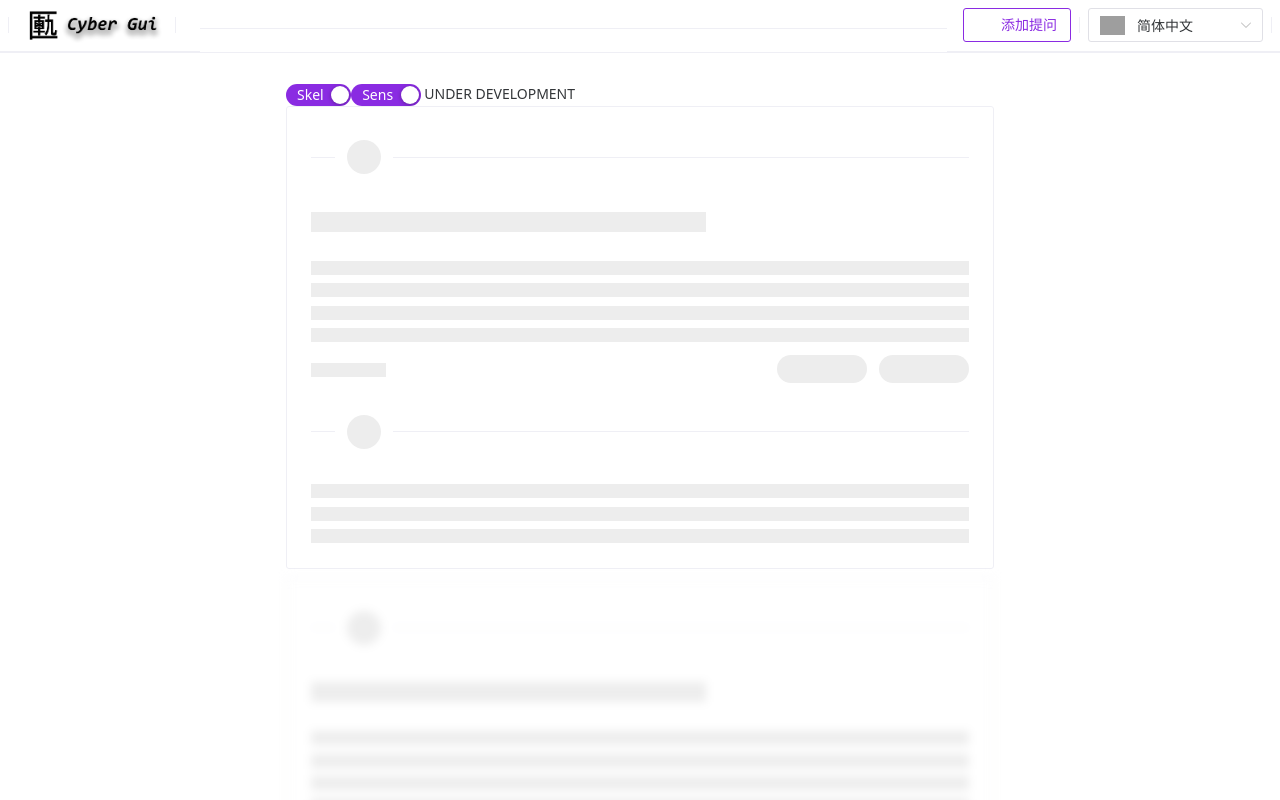
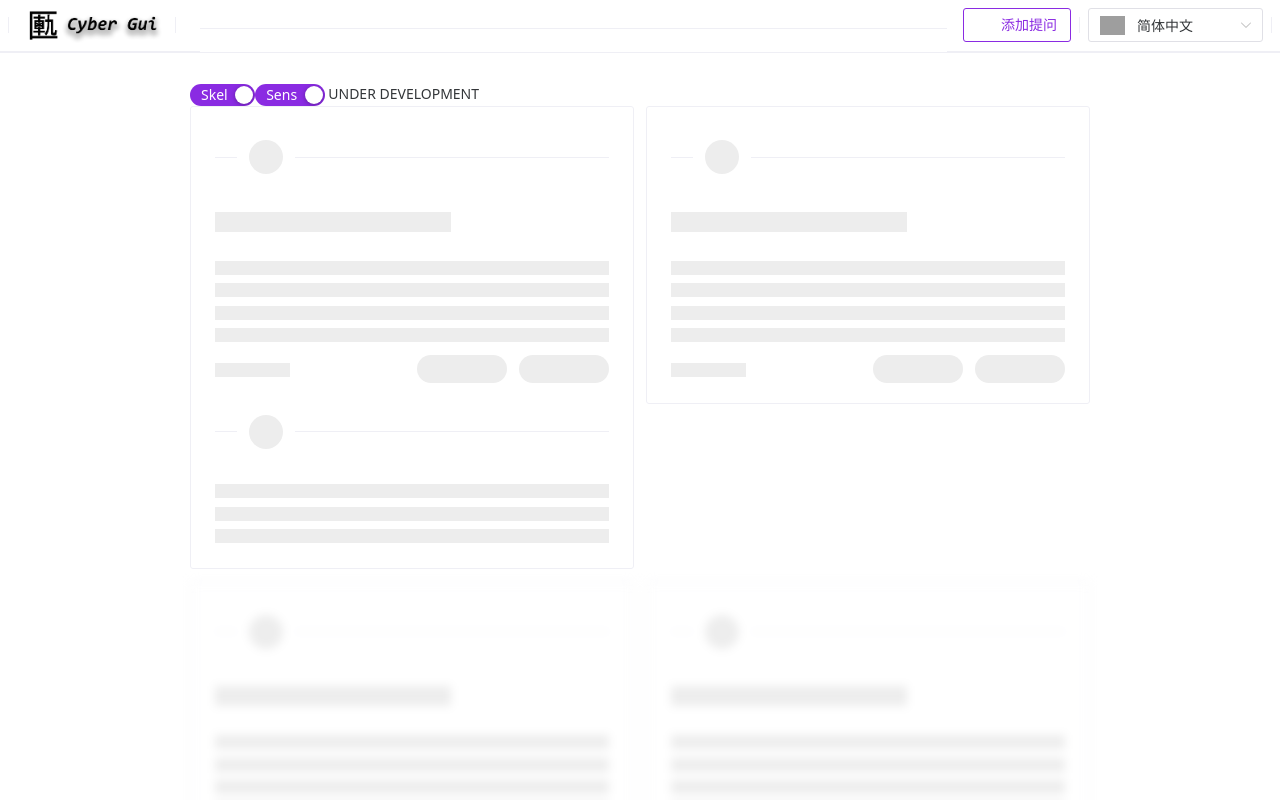
Before and after one commit to anzai249/CyberGui, a Vue app: page / in a window 1280 px wide. Built offline with nearby package versions, Linux system fonts and the light colour scheme; grey boxes are pictures that could not be loaded; some icons are missing.

Commit message:
dynamic rols

```diff
--- a/src/pages/index.vue
+++ b/src/pages/index.vue
@@ -1,6 +1,6 @@
 <template>
   <n-layout>
-    <n-layout-content content-style="padding: 30px; width: 60%;" style="justify-content: center; display: flex;">
+    <n-layout-content content-style="padding: 30px; width: 75%;" style="justify-content: center; display: flex;">
       <n-switch v-model:value="loading">
         <template #checked>
           Skel
@@ -18,19 +18,52 @@
         </template>
       </n-switch>
       UNDER DEVELOPMENT
-      <n-space vertical>
+      <n-grid cols="s:1 m:2 l:2 xl:3 xxl:3" responsive="screen" x-gap="12" y-gap="12">
+        <n-grid-item>
           <AnsweredCard title="石室诗士施氏"
             msg="石室诗士施氏，嗜狮，誓食十狮。适施氏时时适市视狮。十时，适十狮适市。是时，适施氏适市。氏视是十狮，恃矢势，使是十狮逝世。氏拾是十狮尸，适石室。石室湿，氏使侍拭石室。石室拭，氏始试食是十狮尸。食时，始识是十狮尸，实十石狮尸。试释是事。"
             :likes="666" :dislikes="994" time="2023-01-29" :loading="loading" :sensitive="false"
             answer="季姬寂，集鸡，鸡即棘鸡。棘鸡饥叽，季姬及箕稷济鸡。鸡既济，跻姬笈，季姬忌，急咭鸡，鸡急，继圾几，季姬急，即籍箕击鸡，箕疾击几伎，伎即齑，鸡叽集几基，季姬急极屐击鸡，鸡既殛，季姬激，即记《季姬击鸡记》。" />
+        </n-grid-item>
+        <n-grid-item>
           <UnansweredCard title="石室诗士施氏"
             msg="石室诗士施氏，嗜狮，誓食十狮。适施氏时时适市视狮。十时，适十狮适市。是时，适施氏适市。氏视是十狮，恃矢势，使是十狮逝世。氏拾是十狮尸，适石室。石室湿，氏使侍拭石室。石室拭，氏始试食是十狮尸。食时，始识是十狮尸，实十石狮尸。试释是事。"
-          :likes="666" :dislikes="994" time="2023-01-29" :loading="loading" :sensitive="sensitive" />
+            :likes="666" :dislikes="994" time="2023-01-29" :loading="loading" :sensitive="false" />
+        </n-grid-item>
+        <n-grid-item>
           <AnsweredCard title="石室诗士施氏"
             msg="石室诗士施氏，嗜狮，誓食十狮。适施氏时时适市视狮。十时，适十狮适市。是时，适施氏适市。氏视是十狮，恃矢势，使是十狮逝世。氏拾是十狮尸，适石室。石室湿，氏使侍拭石室。石室拭，氏始试食是十狮尸。食时，始识是十狮尸，实十石狮尸。试释是事。"
             :likes="666" :dislikes="994" time="2023-01-29" :loading="loading" :sensitive="sensitive"
             answer="季姬寂，集鸡，鸡即棘鸡。棘鸡饥叽，季姬及箕稷济鸡。鸡既济，跻姬笈，季姬忌，急咭鸡，鸡急，继圾几，季姬急，即籍箕击鸡，箕疾击几伎，伎即齑，鸡叽集几基，季姬急极屐击鸡，鸡既殛，季姬激，即记《季姬击鸡记》。" />
-      </n-space>
+        </n-grid-item>
+        <n-grid-item>
+          <UnansweredCard title="石室诗士施氏"
+            msg="石室诗士施氏，嗜狮，誓食十狮。适施氏时时适市视狮。十时，适十狮适市。是时，适施氏适市。氏视是十狮，恃矢势，使是十狮逝世。氏拾是十狮尸，适石室。石室湿，氏使侍拭石室。石室拭，氏始试食是十狮尸。食时，始识是十狮尸，实十石狮尸。试释是事。"
+            :likes="666" :dislikes="994" time="2023-01-29" :loading="loading" :sensitive="sensitive" />
+        </n-grid-item>
+        <n-grid-item>
+          <AnsweredCard title="石室诗士施氏"
+            msg="石室诗士施氏，嗜狮，誓食十狮。适施氏时时适市视狮。十时，适十狮适市。是时，适施氏适市。氏视是十狮，恃矢势，使是十狮逝世。氏拾是十狮尸，适石室。石室湿，氏使侍拭石室。石室拭，氏始试食是十狮尸。食时，始识是十狮尸，实十石狮尸。试释是事。"
+            :likes="666" :dislikes="994" time="2023-01-29" :loading="loading" :sensitive="false"
+            answer="季姬寂，集鸡，鸡即棘鸡。棘鸡饥叽，季姬及箕稷济鸡。鸡既济，跻姬笈，季姬忌，急咭鸡，鸡急，继圾几，季姬急，即籍箕击鸡，箕疾击几伎，伎即齑，鸡叽集几基，季姬急极屐击鸡，鸡既殛，季姬激，即记《季姬击鸡记》。" />
+        </n-grid-item>
+        <n-grid-item>
+          <UnansweredCard title="石室诗士施氏"
+            msg="石室诗士施氏，嗜狮，誓食十狮。适施氏时时适市视狮。十时，适十狮适市。是时，适施氏适市。氏视是十狮，恃矢势，使是十狮逝世。氏拾是十狮尸，适石室。石室湿，氏使侍拭石室。石室拭，氏始试食是十狮尸。食时，始识是十狮尸，实十石狮尸。试释是事。"
+            :likes="666" :dislikes="994" time="2023-01-29" :loading="loading" :sensitive="false" />
+        </n-grid-item>
+        <n-grid-item>
+          <AnsweredCard title="石室诗士施氏"
+            msg="石室诗士施氏，嗜狮，誓食十狮。适施氏时时适市视狮。十时，适十狮适市。是时，适施氏适市。氏视是十狮，恃矢势，使是十狮逝世。氏拾是十狮尸，适石室。石室湿，氏使侍拭石室。石室拭，氏始试食是十狮尸。食时，始识是十狮尸，实十石狮尸。试释是事。"
+            :likes="666" :dislikes="994" time="2023-01-29" :loading="loading" :sensitive="sensitive"
+            answer="季姬寂，集鸡，鸡即棘鸡。棘鸡饥叽，季姬及箕稷济鸡。鸡既济，跻姬笈，季姬忌，急咭鸡，鸡急，继圾几，季姬急，即籍箕击鸡，箕疾击几伎，伎即齑，鸡叽集几基，季姬急极屐击鸡，鸡既殛，季姬激，即记《季姬击鸡记》。" />
+        </n-grid-item>
+        <n-grid-item>
+          <UnansweredCard title="石室诗士施氏"
+            msg="石室诗士施氏，嗜狮，誓食十狮。适施氏时时适市视狮。十时，适十狮适市。是时，适施氏适市。氏视是十狮，恃矢势，使是十狮逝世。氏拾是十狮尸，适石室。石室湿，氏使侍拭石室。石室拭，氏始试食是十狮尸。食时，始识是十狮尸，实十石狮尸。试释是事。"
+            :likes="666" :dislikes="994" time="2023-01-29" :loading="loading" :sensitive="sensitive" />
+        </n-grid-item>
+      </n-grid>
     </n-layout-content>
     <n-layout-footer class="innerFooter">
 
```
Lines whose indentation alone changed are shown as unchanged.
